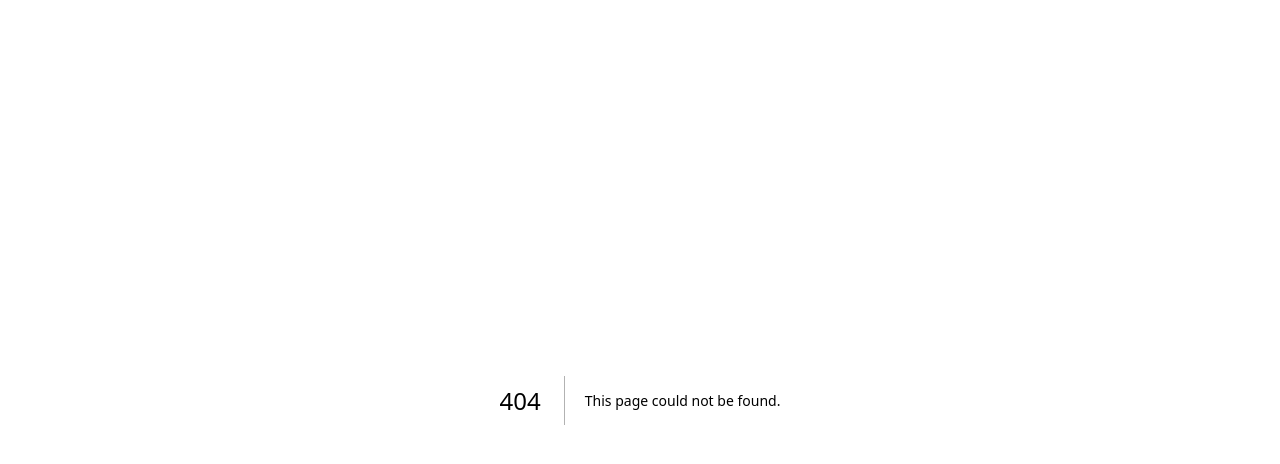
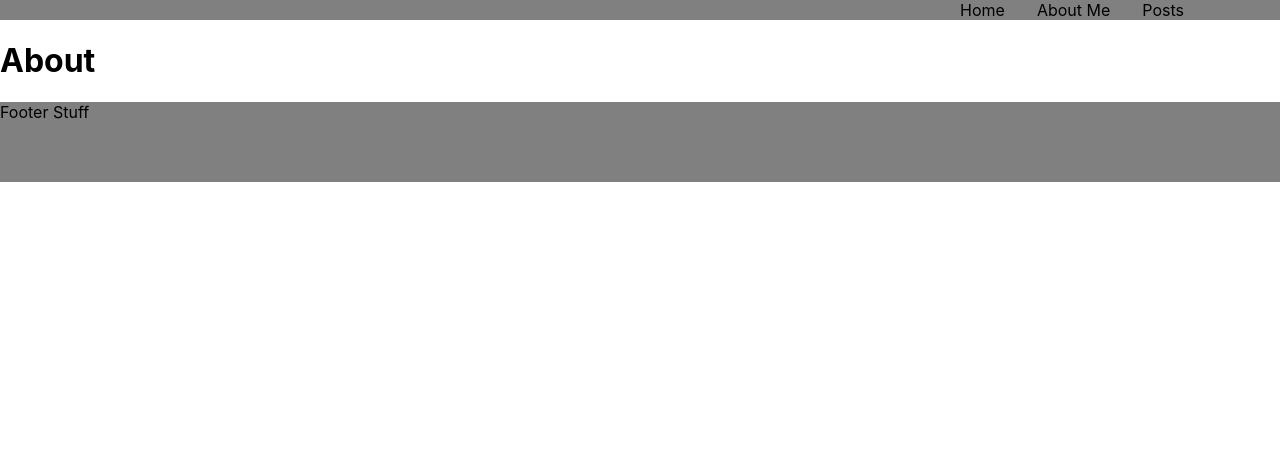
Before and after one commit to FilipManev108/emir-dot-com, a Next.js app: page /about in a window 1280 px wide. Before the commit this address had no page. Shown: the top 464 px of the page. Built offline with nearby package versions, Linux system fonts and the light colour scheme.

Commit message:
basic layout done

```diff
--- a/components/Navbar/Navbar.js
+++ b/components/Navbar/Navbar.js
@@ -6,9 +6,9 @@ import classes from "./Navbar.module.css";
 const Navbar = (props) => {
   return (
     <nav className={classes.navbar}>
-      <Link href="#">Home</Link>
-      <Link href="#">About Me</Link>
-      <Link href="#">Posts</Link>
+      <Link href="/">Home</Link>
+      <Link href="/about">About Me</Link>
+      <Link href="/posts">Posts</Link>
     </nav>
   );
 };
--- /dev/null
+++ b/components/UI/Hero.js
@@ -0,0 +1,5 @@
+const Hero = () => {
+  return <h1>Hero Image</h1>;
+};
+
+export default Hero;
--- a/components/UI/Layout.js
+++ b/components/UI/Layout.js
@@ -1,27 +1,27 @@
 import React, { Fragment } from "react";
 
-import Navbar from "../Navbar/Navbar";
+import { useRouter } from "next/router";
+
+import Navbar from "../navbar/Navbar";
+import Hero from "./Hero";
 
 import classes from "./Layout.module.css";
 
 const Layout = (props) => {
+  const router = useRouter();
+
   return (
     <Fragment>
-      <header
-        className={classes.gutter}
-        style={{
-          backgroundImage: `url(https://www.91-cdn.com/hub/wp-content/uploads/2022/07/Top-laptop-brands-in-India-1200x900.jpg)`,
-        }}
-      >
+      <header className={classes.gutter} style={{ backgroundColor: `grey` }}>
         <Navbar />
-
-        <h1 className={classes["main-title"]}>{props.mainMsg}</h1>
+        {router.pathname == "/" && <Hero />}
       </header>
       <main className={classes.gutter}>{props.children}</main>
-      <footer className={classes.gutter}>
-        {
-          //footer
-        }
+      <footer
+        className={classes.gutter}
+        style={{ backgroundColor: `grey`, height: `5rem` }}
+      >
+        <p>Footer Stuff</p>
       </footer>
     </Fragment>
   );
--- /dev/null
+++ b/components/main/About.js
@@ -0,0 +1,5 @@
+const About = () => {
+  return <h1>About</h1>;
+};
+
+export default About;
--- /dev/null
+++ b/components/main/Home.js
@@ -0,0 +1,5 @@
+const Home = () => {
+  return <h1>Home</h1>;
+};
+
+export default Home;
--- /dev/null
+++ b/components/main/Posts.js
@@ -0,0 +1,5 @@
+const Posts = () => {
+  return <h1>Posts</h1>;
+};
+
+export default Posts;
--- a/pages/_app.js
+++ b/pages/_app.js
@@ -1,7 +1,12 @@
-import '../styles/globals.css'
+import Layout from "../components/UI/Layout";
+import "../styles/globals.css";
 
 function MyApp({ Component, pageProps }) {
-  return <Component {...pageProps} />
+  return (
+    <Layout>
+      <Component {...pageProps} />
+    </Layout>
+  );
 }
 
-export default MyApp
+export default MyApp;
--- /dev/null
+++ b/pages/about/index.js
@@ -0,0 +1,7 @@
+import About from "../../components/main/About";
+
+const AboutPage = () => {
+  return <About />;
+};
+
+export default AboutPage;
--- a/pages/api/hello.js
+++ /dev/null
@@ -1,5 +0,0 @@
-// Next.js API route support: https://nextjs.org/docs/api-routes/introduction
-
-export default function handler(req, res) {
-  res.status(200).json({ name: 'John Doe' })
-}
```
Also changed, not shown: pages/index.js (+5 -16 lines), pages/posts/index.js (added, +7 -0 lines).
